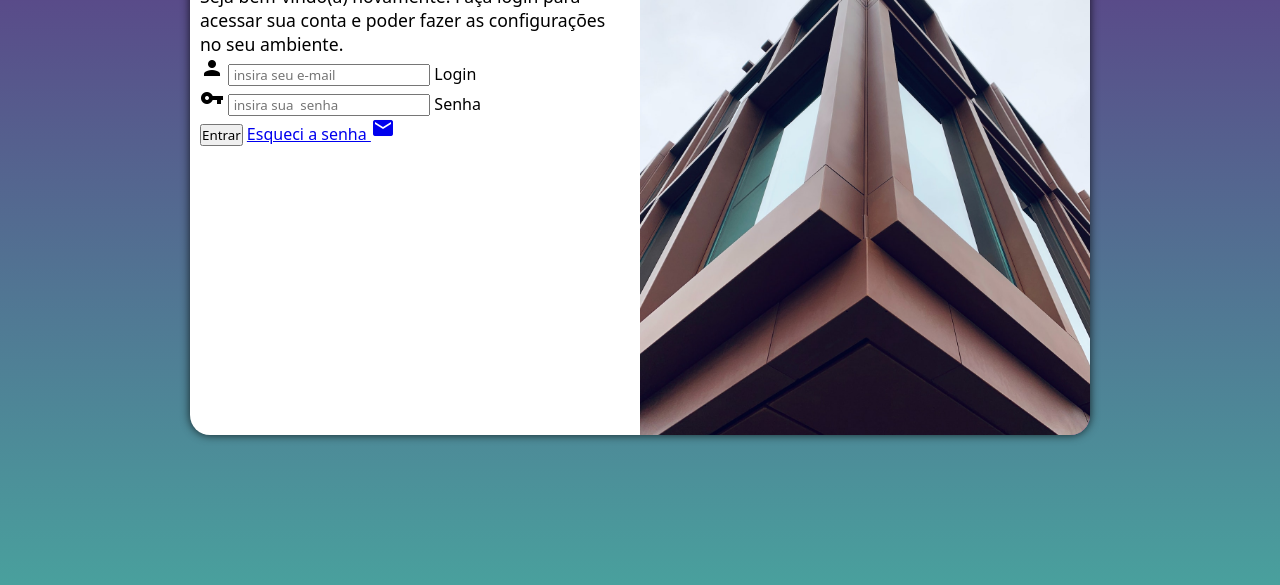
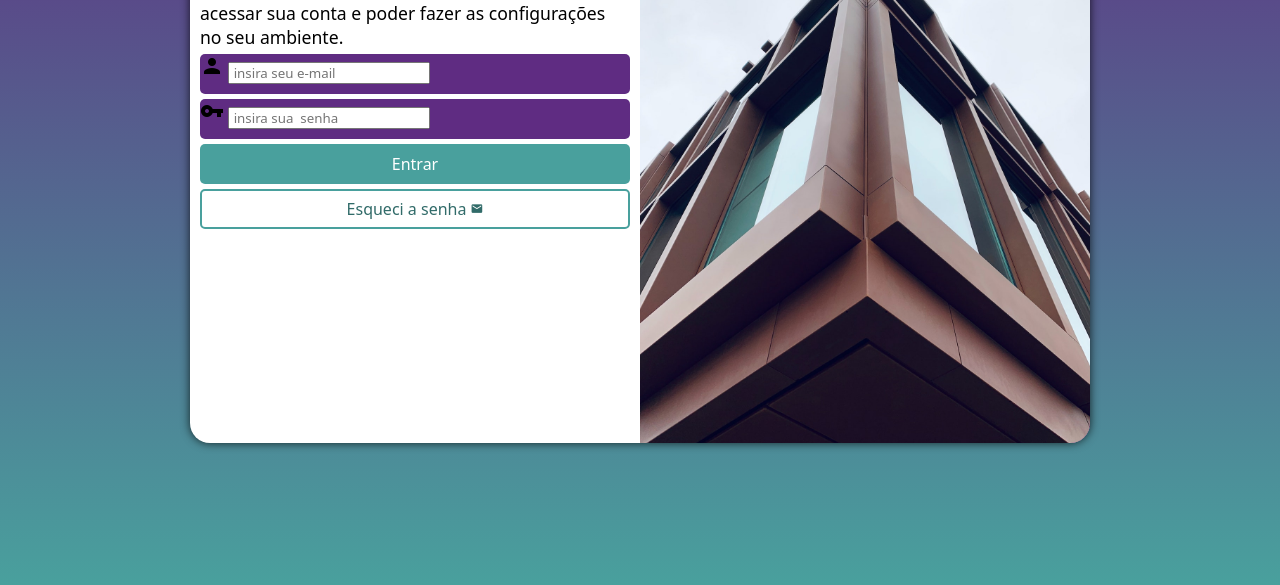
Before and after one commit to Gustavobailoni/projeto-login, a plain HTML site: page index.html in a window 1280 px wide. Shown: the part 215-800 px from the top of the page. Drawn offline with Linux system fonts and the light colour scheme.

Commit message:
atualizei

```diff
--- a/estilos/style.css
+++ b/estilos/style.css
@@ -24,7 +24,7 @@ main {
 section#login {
     background-color: white;
     width: 270px;
-    height: 500px;
+    height: 515px;
     border-radius: 20px;
     overflow: hidden;
     box-shadow: 0px 0px 10px rgba(0, 0, 0, 0.76);
@@ -48,3 +48,49 @@ div#formulario h1 {
 div#formulario p {
     font-size: 0.8em;
 }
+input[type=submit] {
+    display: block;
+    font-size: 1em;
+    width: 100%;
+    height: 40px;
+    background-color: #49a09d;
+    color: white;
+    border-radius: 5px;
+    border: none;
+    cursor: pointer;
+}
+input[type=submit]:hover {
+    background-color: #316b69;
+}
+.botao {
+    display: block;
+    text-align: center;
+    font-size: 1em;
+    width: 100%;
+    height: 40px;
+    background-color: white;
+    border: 2px solid #49a09d;
+    border-radius: 5px;
+    text-decoration: none;
+    color: #316b69;
+    padding-top: 7px;
+    margin-top: 5px;
+}
+.botao:hover {
+    background-color: #62d3cf;
+    color: white;
+}
+.botao span {
+    font-size: 0.8em;
+}
+.campo {
+    background-color: #5f2c82;
+    width: 100%;
+    display: block;
+    height: 40px;
+    border-radius: 5px;
+    margin: 5px 0px;
+}
+form label {
+    display: none;
+}
--- a/index.html
+++ b/index.html
@@ -30,7 +30,7 @@
                         <label for="isenha">Senha</label>
                     </div>
                     <input type="submit" value="Entrar">
-                    <a href="esqueci.html">
+                    <a href="esqueci.html" class="botao">
                         Esqueci a senha <span class="material-icons">mail</span>
                     </a>
                 </form>
```
